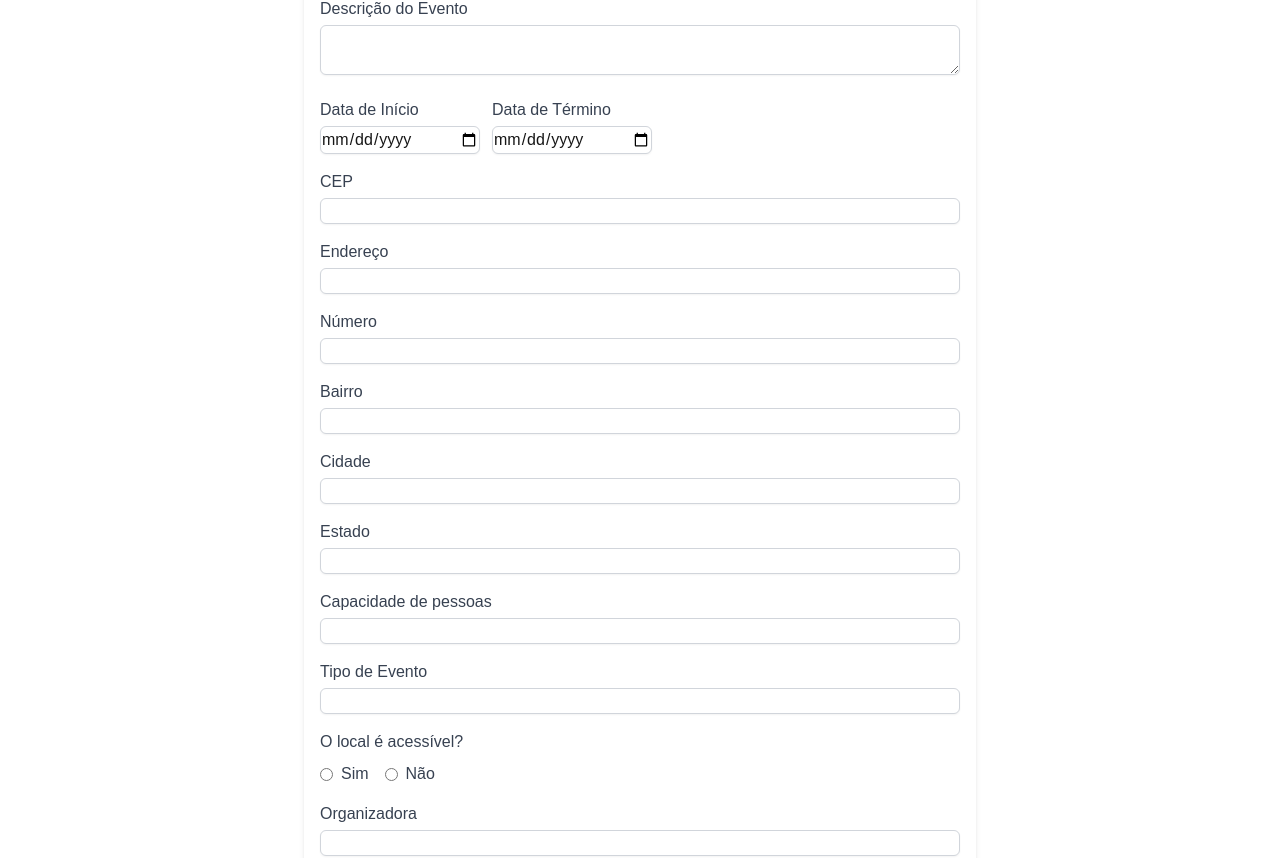
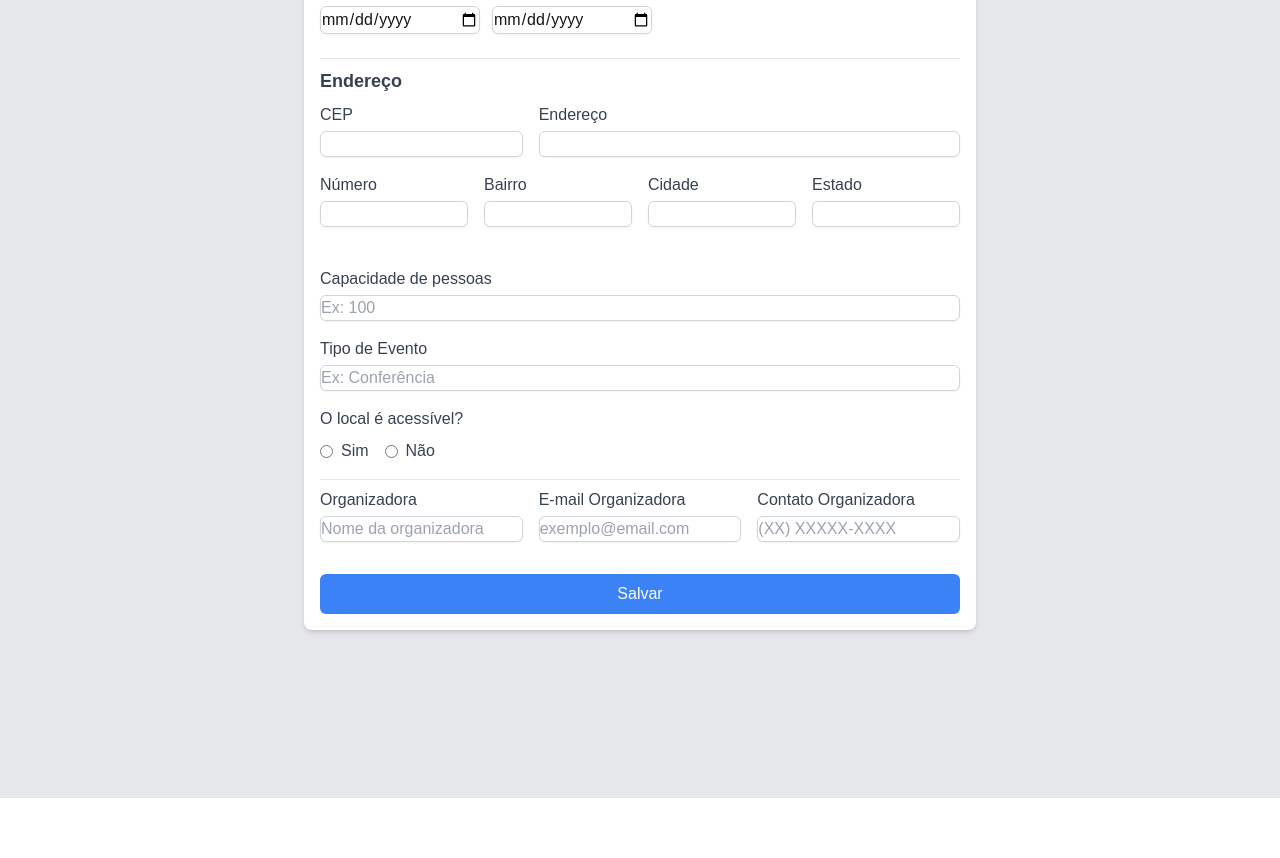
Before and after one commit to viniciusnascimento95/findplace, a Next.js app: page / in a window 1280 px wide. Shown: the part 494-1352 px from the top of the page. After the commit the page ends 1292 px from the top, so only its background shows below. Built offline with nearby package versions, Linux system fonts and the light colour scheme.

Commit message:
WIP: salvando dados no localstorage e integração viaceop

```diff
--- a/src/app/page.tsx
+++ b/src/app/page.tsx
@@ -7,8 +7,8 @@ import * as Yup from 'yup';
 interface Values {
   eventName: string
   description: string
-  startDate: Date
-  endDate: Date
+  startDate: string
+  endDate: string
   address: string
   number: string
   neighborhood: string
@@ -25,7 +25,7 @@ interface Values {
 
 export default function Home() {
 
-  const [savedEvents, setSavedEvents] = useState([]);
+  const [savedEvents, setSavedEvents] = useState<Values[]>([]);
 
   useEffect(() => {
     const storedEvents = localStorage.getItem('events');
@@ -41,9 +41,47 @@ export default function Home() {
     setSavedEvents(events);
   };
 
+  async function fetchAddressByPostalCode(postalCode: string) {
+    try {
+      const response = await fetch(`https://viacep.com.br/ws/${postalCode}/json/`);
+      if (!response.ok) {
+        throw new Error('Erro ao consultar o CEP');
+      }
+      const data = await response.json();
+      if (data.erro) {
+        throw new Error('CEP não encontrado');
+      }
+      return data;
+    } catch (error) {
+      console.error('Erro ao buscar endereço:', error);
+      return null;
+    }
+  }
+
+
+  function removeItem(index: number): void {
+    // Obter a lista de eventos do localStorage e convertê-la em um array
+    const events = JSON.parse(localStorage.getItem('events') || '[]');
+
+    // Verificar se o index está dentro do intervalo válido
+    if (index >= 0 && index < events.length) {
+      // Remover o item do array usando splice
+      events.splice(index, 1);
+
+      // Atualizar o localStorage com a nova lista de eventos
+      localStorage.setItem('events', JSON.stringify(events));
+
+      console.log('Item removido com sucesso!', index, events);
+    } else {
+      console.error('Index inválido:', index);
+    }
+
+    location.reload()
+  }
+
 
   return (
-    <div className="bg-white py-24 sm:py-32">
+    <div className="bg-gray-200 py-24 sm:py-32">
       <div className="mx-auto max-w-7xl px-6 lg:px-8">
         <div className="mx-auto max-w-2xl lg:text-left">
           <h2 className="text-base font-semibold leading-7 text-indigo-600">
@@ -55,7 +93,6 @@ export default function Home() {
           </p>
           <p className="mt-6 text-lg leading-8 text-gray-600">
             Formulário <br />
-            {/* {JSON.stringify(formData)} */}
           </p>
 
           <hr />
@@ -64,8 +101,8 @@ export default function Home() {
             initialValues={{
               eventName: '',
               description: '',
-              startDate: new Date(),
-              endDate: new Date(),
+              startDate: '',
+              endDate: '',
               address: '',
               number: '',
               neighborhood: '',
@@ -82,8 +119,16 @@ export default function Home() {
             validationSchema={Yup.object({
               eventName: Yup.string().required('O nome do evento é obrigatório'),
               description: Yup.string().required('A descrição é obrigatória'),
-              startDate: Yup.date().required('Data de início é obrigatória'),
-              endDate: Yup.date().required('Data de término é obrigatória'),
+              startDate: Yup.date()
+                .required('Data de início é obrigatória'),
+              //.nullable(),
+              endDate: Yup.date()
+                .required('Data de término é obrigatória')
+                //.nullable(),
+                .min(
+                  Yup.ref('startDate'),
+                  'A data de término deve ser posterior à data de início'
+                ),
               address: Yup.string().required('Endereço é obrigatório'),
               number: Yup.string().required('Número é obrigatório'),
               neighborhood: Yup.string().required('Bairro é obrigatório'),
@@ -100,21 +145,22 @@ export default function Home() {
             })}
             onSubmit={(
               values: Values,
-              { setSubmitting }: FormikHelpers<Values>
+              { setSubmitting, resetForm }: FormikHelpers<Values>
             ) => {
               setTimeout(() => {
-                alert(JSON.stringify(values, null, 2));
+
                 setSubmitting(false);
                 saveEvent(values);
+                resetForm();
               }, 500);
             }}
           >
-            {({ isSubmitting, errors, values, handleBlur, handleChange, isValid }) => (
+            {({ isSubmitting, handleBlur, isValid, setFieldValue }) => (
               <Form className="max-w-xx p-4 bg-white shadow-md rounded-lg">
-                <p className="text-gray-700">Erros: {JSON.stringify(errors, null, 2)}</p>
+                {/* <p className="text-gray-700">Erros: {JSON.stringify(errors, null, 2)}</p> */}
                 <div className="mb-4 text-left">
-                  <label htmlFor="eventName" className="block text-gray-700">Dados</label>
-                  <p className="block text-gray-700"> {JSON.stringify(values, null ,2)}</p>
+                  <label htmlFor="eventName" className="block text-gray-700">Nome do Evento</label>
+
                   <Field
                     name="eventName"
                     placeholder="Nome do evento"
@@ -160,19 +206,34 @@ export default function Home() {
                   </div>
                 </div>
 
-                <div className="mb-4 text-left">
+                <hr className='my-2' />
+
+                <div className="mb-6">
+                  <h3 className="text-lg font-semibold text-gray-700 mb-2">Endereço</h3>
+                  <div className="flex flex-wrap -mx-2">
+                    <div className="w-full md:w-1/3 px-2 mb-4">
                       <label htmlFor="postalCode" className="block text-gray-700">CEP</label>
                       <Field
                         id="postalCode"
                         name="postalCode"
                         type="text"
                         className="mt-1 w-full border border-gray-300 rounded-md shadow-sm focus:border-blue-500 focus:ring focus:ring-blue-200 focus:ring-opacity-50"
+                        onBlur={async (e: React.FocusEvent<HTMLInputElement>) => {
+                          const postalCode = e.target.value;
+                          if (postalCode) {
+                            const addressData = await fetchAddressByPostalCode(postalCode);
+                            if (addressData) {
+                              setFieldValue('address', addressData.logradouro);
+                              setFieldValue('neighborhood', addressData.bairro);
+                              setFieldValue('city', addressData.localidade);
+                              setFieldValue('state', addressData.uf);
+                            }
+                          }
+                        }}
                       />
-
                       <ErrorMessage name="postalCode" component="div" className="text-red-500 text-sm" />
                     </div>
-
-                <div className="mb-4 text-left">
+                    <div className="w-full md:w-2/3 px-2 mb-4">
                       <label htmlFor="address" className="block text-gray-700">Endereço</label>
                       <Field
                         id="address"
@@ -183,8 +244,8 @@ export default function Home() {
                       <ErrorMessage name="address" component="div" className="text-red-500 text-sm" />
                     </div>
 
-                <div className="mb-4 text-left">
-                  <label htmlFor="address" className="block text-gray-700">Número</label>
+                    <div className="w-full md:w-1/4 px-2 mb-4">
+                      <label htmlFor="number" className="block text-gray-700">Número</label>
                       <Field
                         id="number"
                         name="number"
@@ -194,8 +255,8 @@ export default function Home() {
                       <ErrorMessage name="number" component="div" className="text-red-500 text-sm" />
                     </div>
 
-                <div className="mb-4 text-left">
-                  <label htmlFor="address" className="block text-gray-700">Bairro</label>
+                    <div className="w-full md:w-1/4 px-2 mb-4">
+                      <label htmlFor="neighborhood" className="block text-gray-700">Bairro</label>
                       <Field
                         id="neighborhood"
                         name="neighborhood"
@@ -205,7 +266,7 @@ export default function Home() {
                       <ErrorMessage name="neighborhood" component="div" className="text-red-500 text-sm" />
                     </div>
 
-                <div className="mb-4 text-left">
+                    <div className="w-full md:w-1/4 px-2 mb-4">
                       <label htmlFor="city" className="block text-gray-700">Cidade</label>
                       <Field
                         id="city"
@@ -216,7 +277,7 @@ export default function Home() {
                       <ErrorMessage name="city" component="div" className="text-red-500 text-sm" />
                     </div>
 
-                <div className="mb-4 text-left">
+                    <div className="w-full md:w-1/4 px-2 mb-4">
                       <label htmlFor="state" className="block text-gray-700">Estado</label>
                       <Field
                         id="state"
@@ -226,6 +287,8 @@ export default function Home() {
                       />
                       <ErrorMessage name="state" component="div" className="text-red-500 text-sm" />
                     </div>
+                  </div>
+                </div>
 
                 <div className="mb-4 text-left">
                   <label htmlFor="capacity" className="block text-gray-700">Capacidade de pessoas</label>
@@ -233,6 +296,7 @@ export default function Home() {
                     id="capacity"
                     name="capacity"
                     type="number"
+                    placeholder="Ex: 100"
                     className="mt-1 w-full border border-gray-300 rounded-md shadow-sm focus:border-blue-500 focus:ring focus:ring-blue-200 focus:ring-opacity-50"
                   />
                   <ErrorMessage name="capacity" component="div" className="text-red-500 text-sm" />
@@ -244,6 +308,7 @@ export default function Home() {
                     id="eventType"
                     name="eventType"
                     type="text"
+                    placeholder="Ex: Conferência"
                     className="mt-1 w-full border border-gray-300 rounded-md shadow-sm focus:border-blue-500 focus:ring focus:ring-blue-200 focus:ring-opacity-50"
                   />
                   <ErrorMessage name="eventType" component="div" className="text-red-500 text-sm" />
@@ -257,9 +322,6 @@ export default function Home() {
                         type="radio"
                         name="accessibility"
                         value="SIM"
-                        onChange={handleChange}
-                        onBlur={handleBlur}
-                        checked={values.accessibility === 'SIM'}
                         className="form-radio text-blue-600 focus:ring-blue-500"
                       />
                       <span className="ml-2 text-gray-700">Sim</span>
@@ -269,56 +331,53 @@ export default function Home() {
                         type="radio"
                         name="accessibility"
                         value="NAO"
-                        onChange={handleChange}
-                        onBlur={handleBlur}
-                        checked={values.accessibility === 'NAO'}
                         className="form-radio text-blue-600 focus:ring-blue-500"
                       />
                       <span className="ml-2 text-gray-700">Não</span>
                     </label>
                   </div>
-
                   <ErrorMessage name="accessibility" component="div" className="text-red-500 text-sm" />
                 </div>
 
-                <div className="mb-4 text-left">
+                <hr className='my-2' />
+                <div className='flex flex-row gap-4'>
+                  <div className="mb-4 text-left basis-1/3">
                     <label htmlFor="organizerName" className="block text-gray-700">Organizadora</label>
                     <Field
                       id="organizerName"
                       name="organizerName"
                       type="text"
+                      placeholder="Nome da organizadora"
                       className="mt-1 w-full border border-gray-300 rounded-md shadow-sm focus:border-blue-500 focus:ring focus:ring-blue-200 focus:ring-opacity-50"
-
                     />
-
                     <ErrorMessage name="organizerName" component="div" className="text-red-500 text-sm" />
                   </div>
 
-                <div className="mb-4 text-left">
+                  <div className="mb-4 text-left basis-1/3">
                     <label htmlFor="organizerEmail" className="block text-gray-700">E-mail Organizadora</label>
                     <Field
                       id="organizerEmail"
                       name="organizerEmail"
                       type="email"
+                      placeholder="exemplo@email.com"
                       className="mt-1 w-full border border-gray-300 rounded-md shadow-sm focus:border-blue-500 focus:ring focus:ring-blue-200 focus:ring-opacity-50"
-
                     />
-
                     <ErrorMessage name="organizerEmail" component="div" className="text-red-500 text-sm" />
                   </div>
 
-                <div className="mb-4 text-left">
+                  <div className="mb-4 text-left basis-1/3">
                     <label htmlFor="organizerPhone" className="block text-gray-700">Contato Organizadora</label>
                     <Field
                       id="organizerPhone"
                       name="organizerPhone"
                       type="tel"
+                      placeholder="(XX) XXXXX-XXXX"
                       className="mt-1 w-full border border-gray-300 rounded-md shadow-sm focus:border-blue-500 focus:ring focus:ring-blue-200 focus:ring-opacity-50"
-
                     />
-
                     <ErrorMessage name="organizerPhone" component="div" className="text-red-500 text-sm" />
                   </div>
+                </div>
+
 
                 <button
                   type="submit"
@@ -333,11 +392,45 @@ export default function Home() {
         </div>
 
 
+        <div className='container flex m-5'>
           {savedEvents.map((event, index) => (
-          <div key={index}>
-            <p>{JSON.stringify(event, null, 2)}</p>
+            <div key={index} className="bg-white shadow-md rounded-lg p-6 mb-6 mr-3 border border-gray-200">
+              <h2 className="text-xl font-semibold text-gray-800 mb-2">{event.eventName || "Evento sem nome"}</h2>
+              <p className="text-gray-600 mb-4">{event.description || "Sem descrição disponível"}</p>
+
+              <button type="button"
+                className="mt-4 mb-4 w-40 bg-red-500 text-white py-2 rounded-md hover:bg-blue-600"
+                onClick={() => removeItem(index)}>Removendo item</button>
+
+              <div className="grid grid-cols-1 md:grid-cols-2 gap-4">
+                <div>
+                  <p><span className="font-bold">Data de Início:</span> {new Date(event.startDate).toLocaleString()}</p>
+                  <p><span className="font-bold">Data de Término:</span> {new Date(event.endDate).toLocaleString()}</p>
+                </div>
+                <div>
+                  <p><span className="font-bold">Local:</span> {event.address || "Sem endereço"}, {event.number}</p>
+                  <p><span className="font-bold">Bairro:</span> {event.neighborhood || "Sem bairro"}</p>
+                  <p><span className="font-bold">Cidade:</span> {event.city || "Sem cidade"}, {event.state || "Sem estado"}</p>
+                  <p><span className="font-bold">CEP:</span> {event.postalCode || "Sem CEP"}</p>
+                </div>
+              </div>
+
+              <div className="mt-4">
+                <p><span className="font-bold">Capacidade:</span> {event.capacity || "Sem capacidade"}</p>
+                <p><span className="font-bold">Tipo de Evento:</span> {event.eventType || "Sem tipo de evento"}</p>
+                <p><span className="font-bold">Acessibilidade:</span> {event.accessibility || "Não informado"}</p>
+              </div>
+
+              <div className="mt-4 border-t border-gray-200 pt-4">
+                <h3 className="font-semibold text-gray-800">Organizador:</h3>
+                <p><span className="font-bold">Nome:</span> {event.organizerName || "Sem nome"}</p>
+                <p><span className="font-bold">Email:</span> {event.organizerEmail || "Sem email"}</p>
+                <p><span className="font-bold">Telefone:</span> {event.organizerPhone || "Sem telefone"}</p>
+              </div>
             </div>
           ))}
+
+        </div>
       </div>
     </div>
   );
```
Lines whose indentation alone changed are shown as unchanged.
